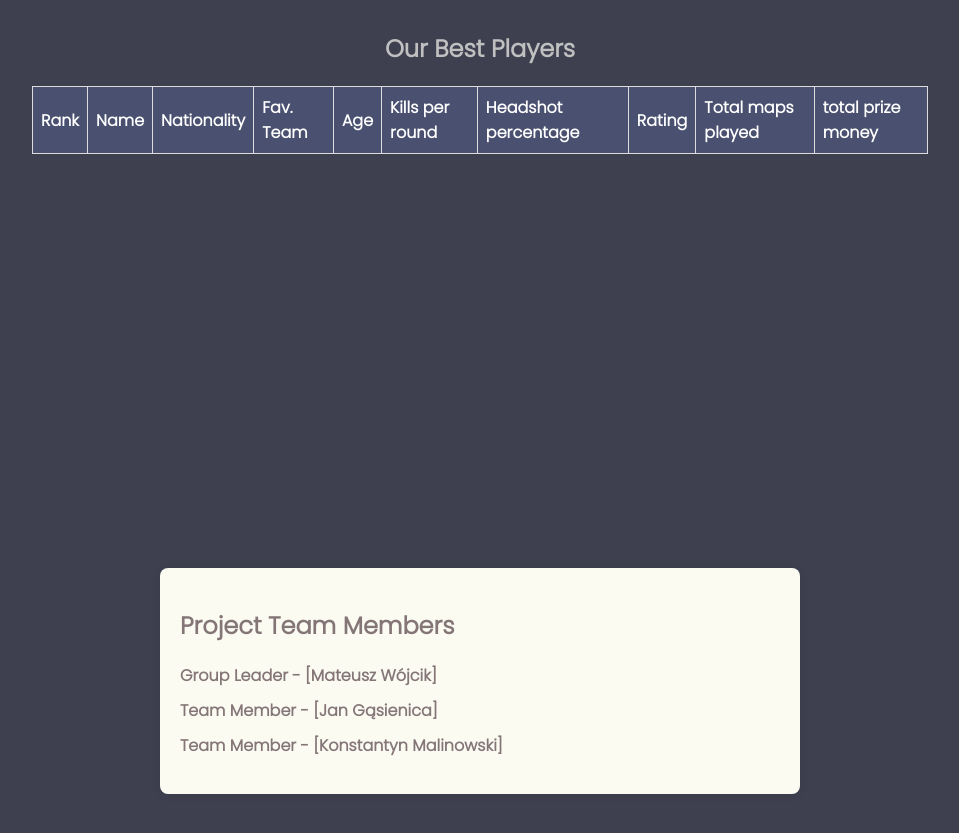
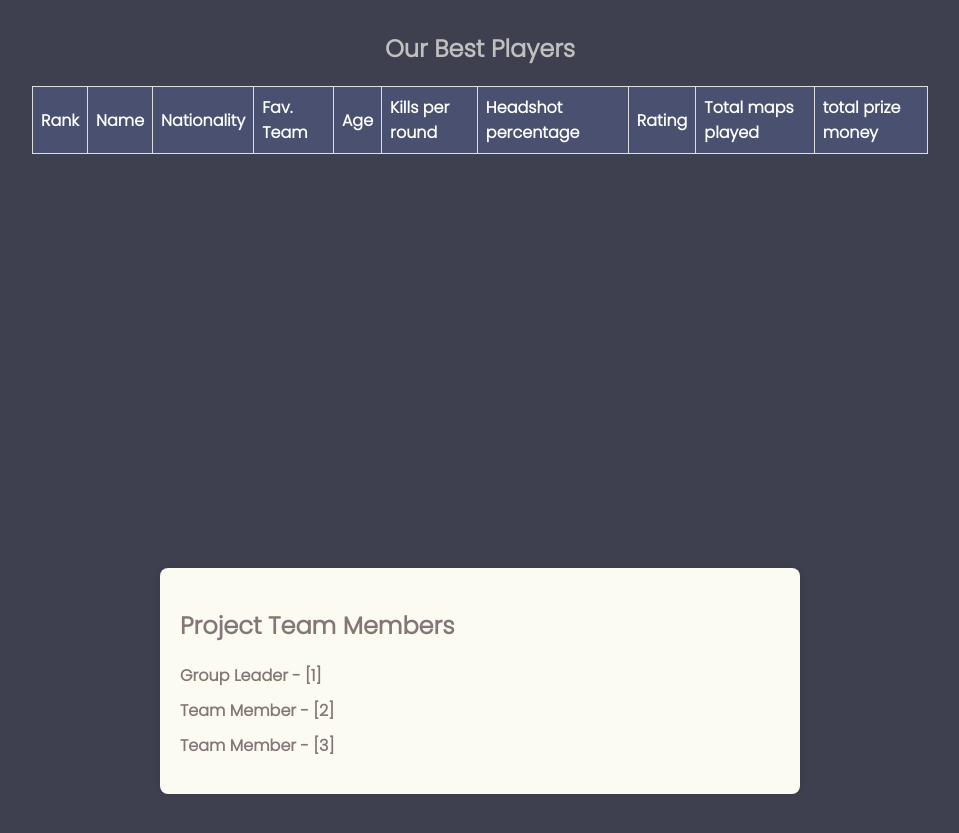
Before and after one commit to djkostyan4ik/EDI.github.io, a plain HTML site: page index.html in a window 1280 px wide. Shown: the part 159-992 px from the top of the page, without its empty margins (160-1119 px from the left). Drawn offline with nearby package versions, Linux system fonts and the light colour scheme; no server answers.

Commit message:
Update index.html

```diff
--- a/index.html
+++ b/index.html
@@ -153,9 +153,9 @@
     <div class="members-list">
         <h2>Project Team Members</h2>
         <ul>
-            <li><span class="member-name" style="color: #847577;">Group Leader - [Mateusz Wójcik]</span></li>
-            <li><span class="member-name" style="color: #847577;">Team Member - [Jan Gąsienica]</span></li>
-            <li><span class="member-name" style="color: #847577;">Team Member - [Konstantyn Malinowski]</span></li>
+            <li><span class="member-name" style="color: #847577;">Group Leader - [1]</span></li>
+            <li><span class="member-name" style="color: #847577;">Team Member - [2]</span></li>
+            <li><span class="member-name" style="color: #847577;">Team Member - [3]</span></li>
         </ul>
     </div>
     </section>
```
